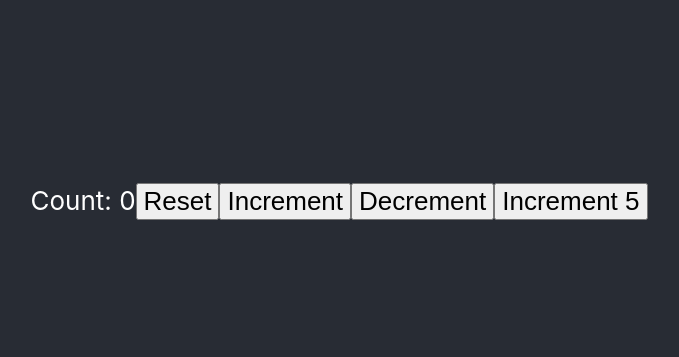
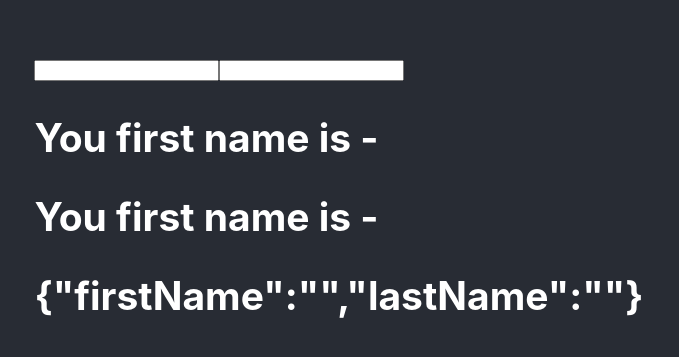
Before and after one commit to Rick799/Practice-React-Projects, a React (Vite) app in the folder react-projects/: page / in a window 1280 px wide. Shown: the part 199-556 px from the top of the page, without its empty margins (301-980 px from the left). Built offline with nearby package versions, Linux system fonts and the light colour scheme.

Commit message:
react_codevoution: usestate with object

```diff
--- a/react-projects/src/App.jsx
+++ b/react-projects/src/App.jsx
@@ -1,11 +1,11 @@
 import React from 'react'
 import './App.css'
-import HookCounterTwo from './components/HookCounterTwo'
+import HookCounterThree from './components/HookCounterThree'
 
 function App() {
   return (
     <div className="App-header">
-    <HookCounterTwo/>
+      <HookCounterThree/>
     </div>
   )
 }
--- /dev/null
+++ b/react-projects/src/components/HookCounterThree.jsx
@@ -0,0 +1,26 @@
+import React, { useState } from 'react'
+
+function HookCounterThree() {
+
+    const [name, setName] = useState({ firstName: '', lastName: '' })
+
+  return (
+      <form>
+          <input
+                 type='text'
+                 value={name.firstName}
+              onChange={e => setName({ ...name, firstName: e.target.value })}
+          />
+          <input
+                 type='text'
+                 value={name.lastName}
+              onChange={e => setName({ ...name, lastName: e.target.value })}
+          />
+          <h2>You first name is - {name.firstName}</h2>
+          <h2>You first name is - {name.lastName}</h2>
+          <h2>{JSON.stringify(name)}</h2>
+      </form>
+  )
+}
+
+export default HookCounterThree
```
